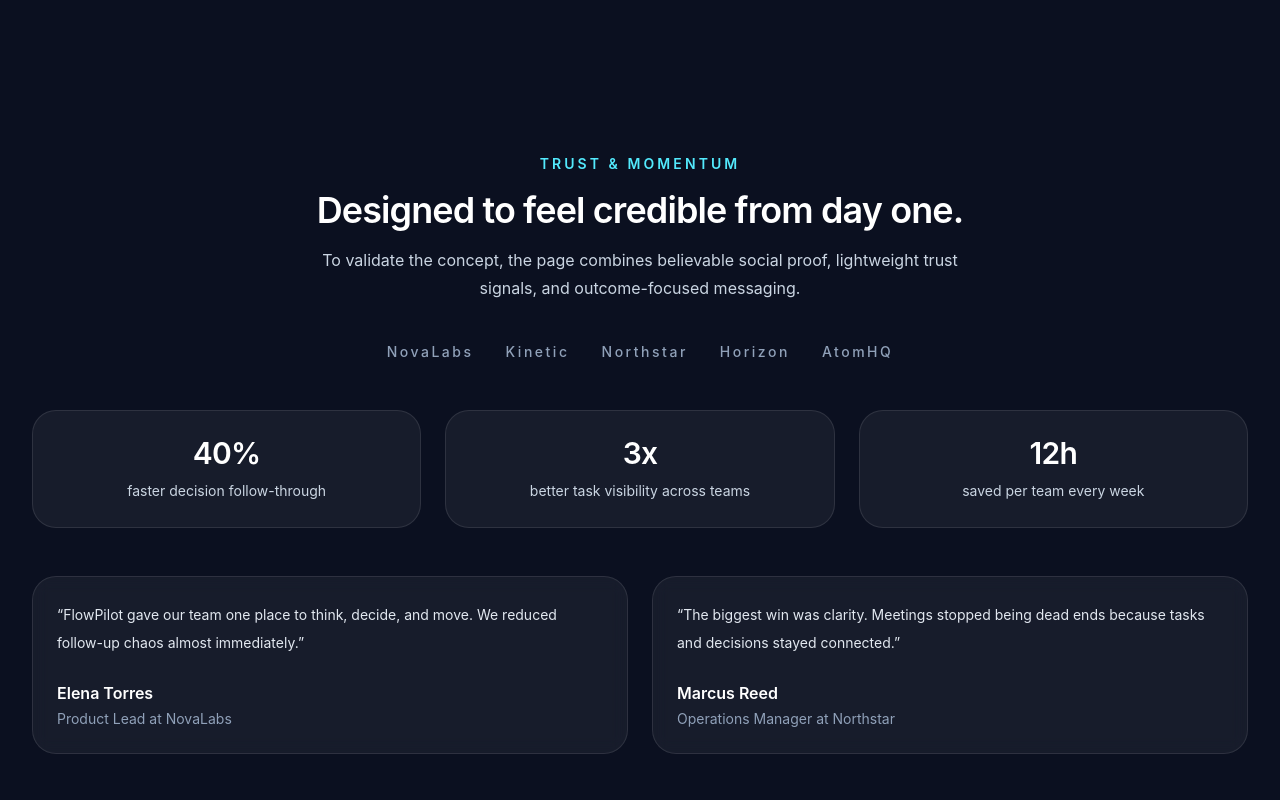
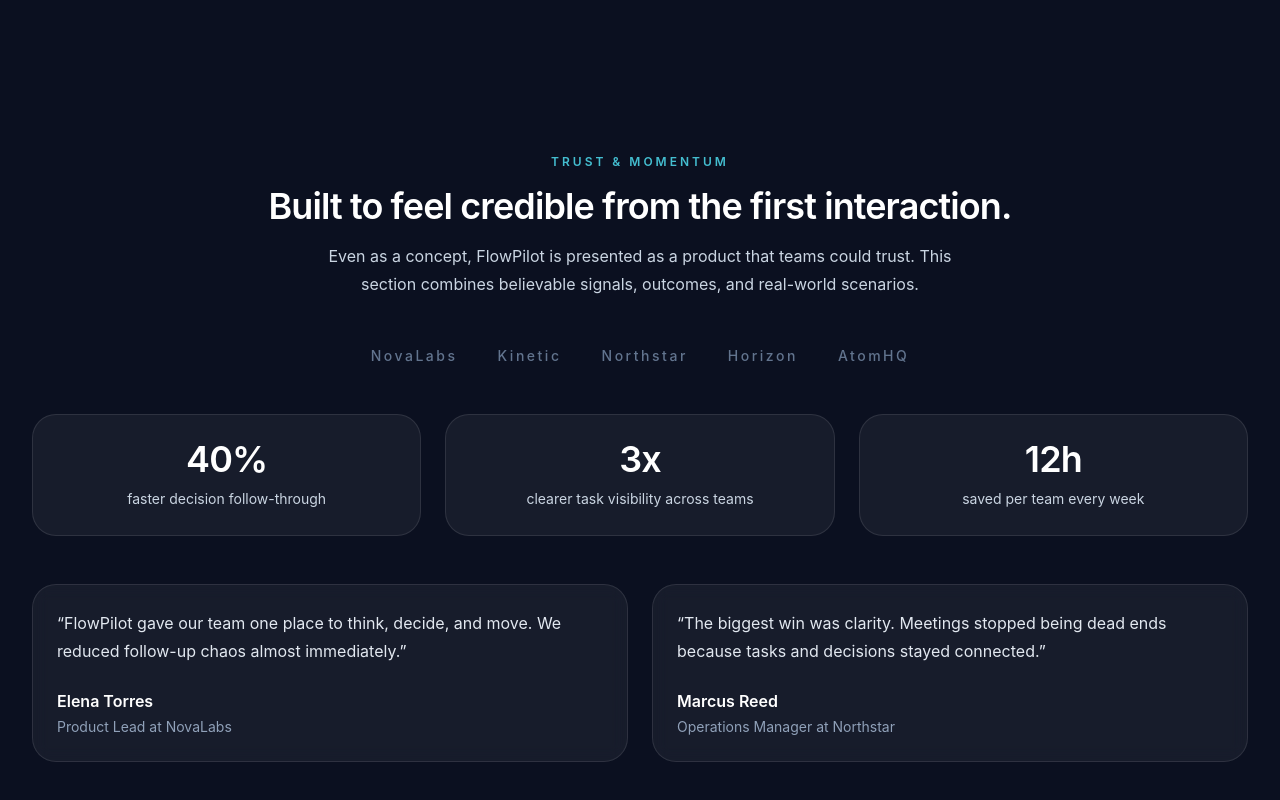
Before and after one commit to Mariana0908/flowpilot-landing-page, a React (Vite) app: page / in a window 1280 px wide. Shown: the part 1960-2760 px from the top of the page. Built offline with nearby package versions, Linux system fonts and the light colour scheme.

Commit message:
feat: add social proof section with stats, testimonials and trust indicators

```diff
--- a/src/components/sections/SocialProof.tsx
+++ b/src/components/sections/SocialProof.tsx
@@ -8,31 +8,47 @@ export function SocialProof() {
   return (
     <Section id="social-proof">
       <Container>
+        {/* Header */}
         <div className="text-center">
-          <p className="text-sm font-semibold uppercase tracking-[0.22em] text-cyan-300">
+          <p className="text-xs font-semibold uppercase tracking-[0.25em] text-cyan-300/80">
             Trust & momentum
           </p>
+
           <h2 className="mt-4 text-3xl font-semibold tracking-tight text-white sm:text-4xl">
-            Designed to feel credible from day one.
+            Built to feel credible from the first interaction.
           </h2>
+
           <p className="mx-auto mt-4 max-w-2xl text-base leading-7 text-slate-300">
-            To validate the concept, the page combines believable social proof,
-            lightweight trust signals, and outcome-focused messaging.
+            Even as a concept, FlowPilot is presented as a product that teams
+            could trust. This section combines believable signals, outcomes,
+            and real-world scenarios.
           </p>
         </div>
 
-        <div className="mt-10 flex flex-wrap items-center justify-center gap-x-8 gap-y-4 text-sm font-medium tracking-[0.18em] text-slate-400">
+        {/* Logos */}
+        <div className="mt-12 flex flex-wrap items-center justify-center gap-x-10 gap-y-4 text-sm font-medium tracking-[0.18em] text-slate-500">
           {trustedLogos.map((logo) => (
-            <span key={logo}>{logo}</span>
+            <span
+              key={logo}
+              className="transition hover:text-white"
+            >
+              {logo}
+            </span>
           ))}
         </div>
 
+        {/* Stats */}
         <div className="mt-12 grid gap-6 md:grid-cols-3">
           {stats.map((stat) => (
-            <StatCard key={stat.label} value={stat.value} label={stat.label} />
+            <StatCard
+              key={stat.label}
+              value={stat.value}
+              label={stat.label}
+            />
           ))}
         </div>
 
+        {/* Testimonials */}
         <div className="mt-12 grid gap-6 lg:grid-cols-2">
           {testimonials.map((testimonial) => (
             <TestimonialCard
--- a/src/components/ui/StatCard.tsx
+++ b/src/components/ui/StatCard.tsx
@@ -6,7 +6,7 @@ type StatCardProps = {
 export function StatCard({ value, label }: StatCardProps) {
   return (
     <div className="rounded-3xl border border-white/10 bg-white/5 p-6 text-center">
-      <p className="text-3xl font-semibold tracking-tight text-white">{value}</p>
+      <p className="text-4xl font-semibold tracking-tight text-white">{value}</p>
       <p className="mt-2 text-sm leading-6 text-slate-300">{label}</p>
     </div>
   )
--- a/src/components/ui/TestimonialCard.tsx
+++ b/src/components/ui/TestimonialCard.tsx
@@ -7,7 +7,7 @@ type TestimonialCardProps = {
 export function TestimonialCard({ quote, name, role }: TestimonialCardProps) {
   return (
     <article className="rounded-3xl border border-white/10 bg-white/5 p-6 backdrop-blur">
-      <p className="text-sm leading-7 text-slate-200">“{quote}”</p>
+      <p className="text-base leading-7 text-slate-200">“{quote}”</p>
 
       <div className="mt-6">
         <p className="font-semibold text-white">{name}</p>
--- a/src/data/landing.ts
+++ b/src/data/landing.ts
@@ -55,7 +55,7 @@ export const stats = [
   },
   {
     value: '3x',
-    label: 'better task visibility across teams',
+    label: 'clearer task visibility across teams',
   },
   {
     value: '12h',
```
